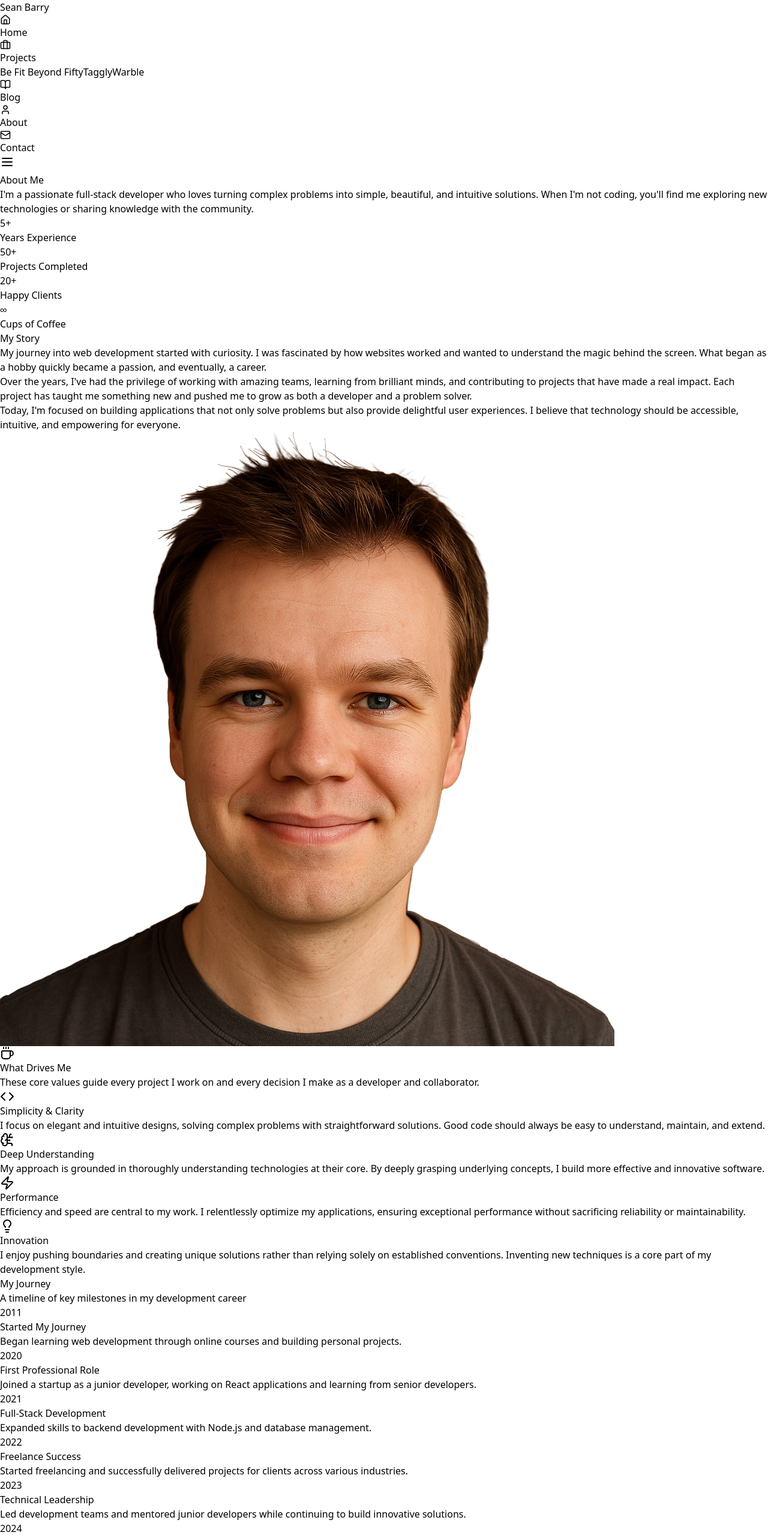
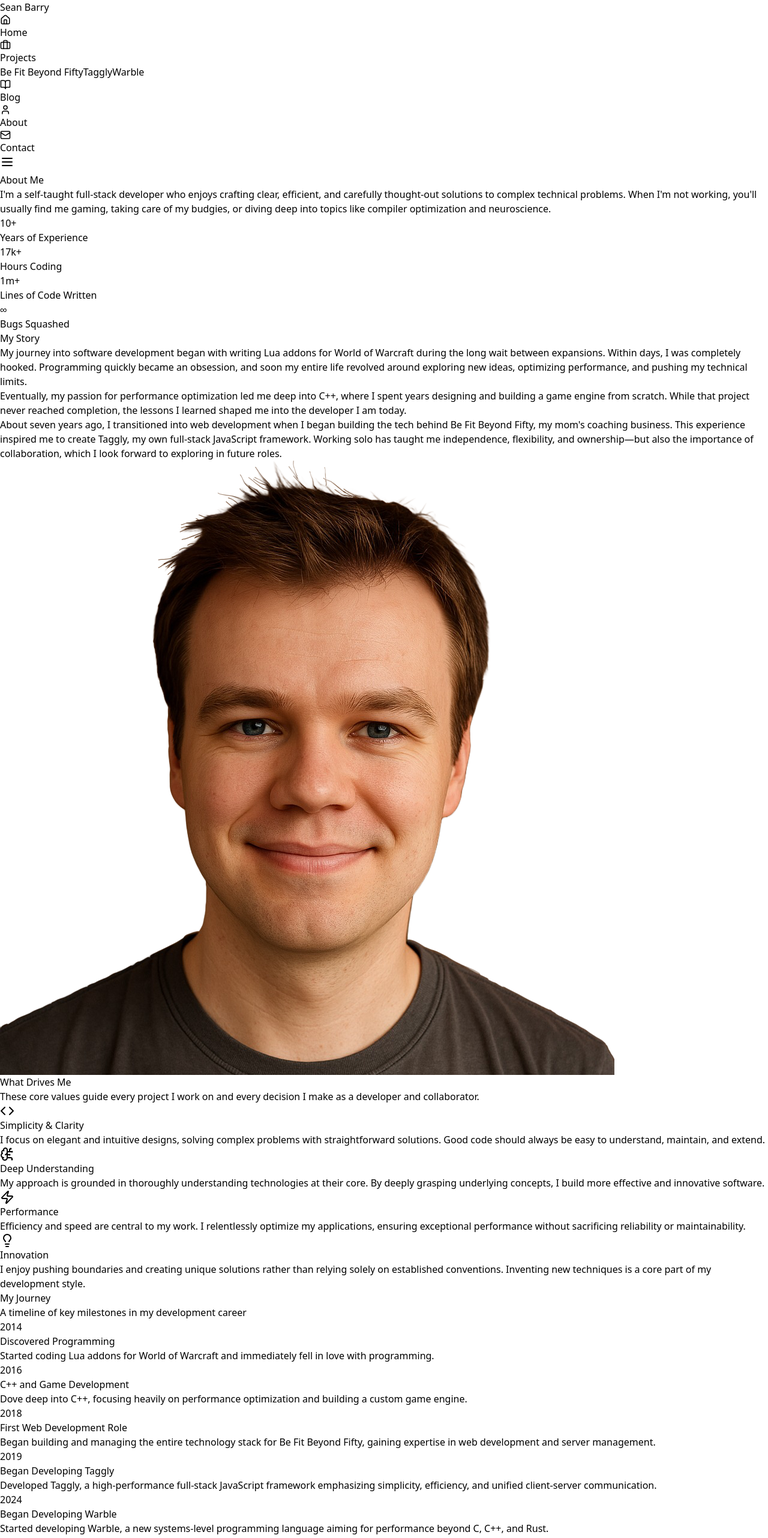
Before and after one commit to sean-andrew-barry/portfolio, a React (Vite) app: page /about in a window 1280 px wide. Shown: the top 2564 px of the page at 60% size. Built offline with nearby package versions, Linux system fonts and the light colour scheme.

Commit message:
Fixing placeholder text and minor tweaks

```diff
--- a/src/components/Contact.jsx
+++ b/src/components/Contact.jsx
@@ -1,5 +1,6 @@
 import { Mail, MapPin, Send, Github, Linkedin } from 'lucide-react';
 import { useState } from 'react';
+import { identity } from '../data/identity';
 
 export default function Contact() {
   const [formData, setFormData] = useState({
@@ -26,13 +27,13 @@ export default function Contact() {
     {
       icon: Mail,
       label: 'Email',
-      value: 'sean.barry.developer@gmail.com',
-      href: 'mailto:sean.barry.developer@gmail.com'
+      value: identity.email,
+      href: `mailto:${identity.email}`
     },
     {
       icon: MapPin,
       label: 'Location',
-      value: 'Cascade, Idaho',
+      value: identity.location,
       href: '#'
     }
   ];
@@ -40,16 +41,16 @@ export default function Contact() {
   const socialLinks = [
     {
       icon: Github,
+      href: identity.github,
       label: 'GitHub',
-      href: 'https://github.com/sean-andrew-barry',
-      color: 'hover:text-gray-900'
+      color: 'hover:text-gray-900',
     },
     {
       icon: Linkedin,
+      href: identity.linkedin,
       label: 'LinkedIn',
-      href: 'https://www.linkedin.com/in/sean-andrew-barry',
-      color: 'hover:text-blue-600'
-    }
+      color: 'hover:text-blue-600',
+    },
   ];
 
   return (
@@ -188,7 +189,7 @@ export default function Contact() {
                     href={social.href}
                     target="_blank"
                     rel="noopener noreferrer"
-                    className={`w-12 h-12 bg-white rounded-lg shadow-md flex items-center justify-center text-gray-600 ${social.color} transition-all duration-300 hover:shadow-lg hover:scale-110`}
+                    className={`w-12 h-12 bg-white rounded-lg shadow-md flex items-center justify-center text-gray-600 ${social.color ? social.color : ""} transition-all duration-300 hover:shadow-lg hover:scale-110`}
                   >
                     <social.icon size={20} />
                   </a>
@@ -198,10 +199,9 @@ export default function Contact() {
 
             {/* Availability */}
             <div className="bg-gradient-to-r from-purple-600 to-pink-600 rounded-2xl p-6 text-white">
-              <h4 className="text-lg font-semibold mb-2">Currently Available</h4>
+              <h4 className="text-lg font-semibold mb-2">{identity.availability ? "Currently Available" : "Currently Unavailable"}</h4>
               <p className="text-purple-100">
-                I'm open to new freelance projects and full-time opportunities.
-                Let's discuss how we can work together!
+                {identity.availability ? "I'm currently seeking full-time opportunities, but I'm also open to considering contract or freelance projects. Let's connect!" : "I'm not actively seeking new opportunities right now, but feel free to reach out and stay connected."}
               </p>
             </div>
           </div>
--- a/src/components/Hero.jsx
+++ b/src/components/Hero.jsx
@@ -1,5 +1,6 @@
 import { Link } from 'react-router-dom';
 import { ArrowRight, Download } from 'lucide-react';
+import { identity } from '../data/identity';
 
 export default function Hero() {
   const resumeID = "1cTJwaL0CsbM_A018sYk4Kg9mBOwbsbD_MDJiT3T0IGo";
@@ -15,7 +16,7 @@ export default function Hero() {
             <div className="w-full h-full rounded-full bg-gradient-to-r from-slate-700 to-slate-900 p-1 shadow-2xl">
               <img
                 src="/src/assets/images/sean-barry-portrait-transparent-bg-1x1.png"
-                alt="Sean Barry"
+                alt="Sean Barry portrait"
                 className="w-full h-full rounded-full object-cover"
               />
             </div>
@@ -23,7 +24,7 @@ export default function Hero() {
         </div>
 
         <h1 className="text-5xl md:text-7xl font-bold text-white mb-6 leading-tight">
-          Sean Barry
+          {identity.name}
         </h1>
 
         <p className="text-xl md:text-2xl text-gray-300 mb-4 max-w-3xl mx-auto">
--- a/src/components/Navbar.jsx
+++ b/src/components/Navbar.jsx
@@ -1,6 +1,7 @@
 import { useState, useEffect } from "react";
 import { NavLink, useLocation } from 'react-router-dom';
 import { Menu, X, Home, Briefcase, User, Mail, BookOpen } from "lucide-react";
+import { identity } from '../data/identity';
 
 const navLinks = [
   { to: "/", label: "Home", icon: Home },
@@ -61,7 +62,7 @@ export default function Navbar() {
             scrolled || !isHome ? 'text-gray-900' : 'text-white'
           }`}
         >
-          Sean Barry
+          {identity.name}
         </NavLink>
 
         {/* Desktop Nav */}
--- a/src/components/Projects.jsx
+++ b/src/components/Projects.jsx
@@ -17,7 +17,7 @@ export default function Projects() {
         {/* Featured Projects */}
         <div className="space-y-16">
           {projects.map((project, index) => (
-            <Project project={project} index={index} />
+            <Project key={project.title} project={project} index={index} />
           ))}
         </div>
       </div>
--- a/src/components/Skills.jsx
+++ b/src/components/Skills.jsx
@@ -6,38 +6,56 @@ export default function Skills() {
   const skillCategories = {
     frontend: {
       title: 'Frontend',
+      subtitle: 'Frontend Technologies',
       skills: [
-        { name: 'React', level: 95 },
-        { name: 'JavaScript', level: 90 },
-        { name: 'TypeScript', level: 85 },
-        { name: 'Tailwind CSS', level: 90 },
-        { name: 'Next.js', level: 80 },
-        { name: 'Vue.js', level: 70 }
-      ]
+        { name: 'JavaScript', level: 98 },
+        { name: 'React', level: 80 },
+        { name: 'TypeScript', level: 75 },
+        { name: 'HTML & CSS', level: 95 },
+        { name: 'Tailwind CSS', level: 80 },
+        { name: 'Bulma CSS', level: 85 },
+        { name: 'WebSockets', level: 90 },
+        { name: 'Accessibility', level: 80 },
+      ],
     },
     backend: {
       title: 'Backend',
+      subtitle: 'Backend Technologies',
       skills: [
-        { name: 'Node.js', level: 85 },
-        { name: 'Python', level: 80 },
-        { name: 'Express.js', level: 85 },
-        { name: 'PostgreSQL', level: 75 },
-        { name: 'MongoDB', level: 70 },
-        { name: 'GraphQL', level: 65 }
-      ]
+        { name: 'Node.js', level: 95 },
+        { name: 'Express.js', level: 80 },
+        { name: 'MongoDB', level: 92 },
+        { name: 'REST APIs', level: 90 },
+        { name: 'Server Management', level: 85 },
+        { name: 'C++', level: 95 },
+        { name: 'C#', level: 75 },
+        { name: 'PHP', level: 40 },
+        { name: 'Java', level: 40 },
+        { name: 'Python', level: 65 },
+        { name: 'SQL', level: 55 },
+      ],
     },
     tools: {
       title: 'Tools & Others',
+      subtitle: 'Tools & Other Skills',
       skills: [
-        { name: 'Git', level: 90 },
-        { name: 'Docker', level: 75 },
-        { name: 'AWS', level: 70 },
-        { name: 'Figma', level: 80 },
-        { name: 'Jest', level: 85 },
-        { name: 'Webpack', level: 75 }
-      ]
-    }
+        { name: 'Git & GitHub', level: 80 },
+        { name: 'DigitalOcean', level: 85 },
+        { name: 'Linux (Ubuntu)', level: 85 },
+        { name: 'Optimization & Performance', level: 95 },
+        { name: 'Testing & Debugging', level: 90 },
+        { name: 'Compiler Design', level: 90 },
+        { name: 'Kit.com (Email Marketing)', level: 90 },
+        { name: 'AWS', level: 75 },
+        { name: 'Security', level: 87 },
+        { name: 'Facebook Ads', level: 75 },
+        { name: 'API Integrations', level: 85 },
+        { name: 'GraphQL', level: 80 },
+        { name: 'Stripe', level: 80 },
+      ],
+    },
   };
+
 
   return (
     <section className="py-24 bg-gray-50">
@@ -59,11 +77,10 @@ export default function Skills() {
               <button
                 key={key}
                 onClick={() => setActiveCategory(key)}
-                className={`px-6 py-3 rounded-lg font-semibold transition-all duration-300 ${
-                  activeCategory === key
+                className={`px-6 py-3 rounded-lg font-semibold transition-all duration-300 ${activeCategory === key
                     ? 'bg-gradient-to-r from-purple-600 to-pink-600 text-white shadow-lg'
                     : 'bg-white text-gray-700 hover:bg-gray-100 shadow-md'
-                }`}
+                  }`}
               >
                 {category.title}
               </button>
@@ -73,11 +90,11 @@ export default function Skills() {
 
         <div className="bg-white rounded-2xl shadow-xl p-8">
           <h3 className="text-2xl font-bold text-gray-900 mb-8 text-center">
-            {skillCategories[activeCategory].title} Technologies
+            {skillCategories[activeCategory].subtitle}
           </h3>
 
           <div className="grid md:grid-cols-2 gap-6">
-            {skillCategories[activeCategory].skills.map((skill, index) => (
+            {skillCategories[activeCategory].skills.sort((a, b) => b.level - a.level).map((skill, index) => (
               <div key={skill.name} className="space-y-2">
                 <div className="flex justify-between items-center">
                   <span className="font-semibold text-gray-800">{skill.name}</span>
--- /dev/null
+++ b/src/data/identity.js
@@ -0,0 +1,8 @@
+export const identity = {
+  name: "Sean Barry",
+  email: "sean.barry.developer@gmail.com",
+  location: "Cascade, Idaho",
+  availability: true,
+  github: "https://github.com/sean-andrew-barry",
+  linkedin: "https://www.linkedin.com/in/sean-andrew-barry",
+};
--- a/src/data/journey.js
+++ b/src/data/journey.js
@@ -1,32 +1,27 @@
 export const journey = [
   {
-    year: 2011,
-    title: 'Started My Journey',
-    description: 'Began learning web development through online courses and building personal projects.'
+    year: 2014,
+    title: 'Discovered Programming',
+    description: 'Started coding Lua addons for World of Warcraft and immediately fell in love with programming.'
   },
   {
-    year: 2020,
-    title: 'First Professional Role',
-    description: 'Joined a startup as a junior developer, working on React applications and learning from senior developers.'
+    year: 2016,
+    title: 'C++ and Game Development',
+    description: 'Dove deep into C++, focusing heavily on performance optimization and building a custom game engine.'
   },
   {
-    year: 2021,
-    title: 'Full-Stack Development',
-    description: 'Expanded skills to backend development with Node.js and database management.'
+    year: 2018,
+    title: 'First Web Development Role',
+    description: 'Began building and managing the entire technology stack for Be Fit Beyond Fifty, gaining expertise in web development and server management.'
   },
   {
-    year: 2022,
-    title: 'Freelance Success',
-    description: 'Started freelancing and successfully delivered projects for clients across various industries.'
-  },
-  {
-    year: 2023,
-    title: 'Technical Leadership',
-    description: 'Led development teams and mentored junior developers while continuing to build innovative solutions.'
+    year: 2019,
+    title: 'Began Developing Taggly',
+    description: 'Developed Taggly, a high-performance full-stack JavaScript framework emphasizing simplicity, efficiency, and unified client-server communication.'
   },
   {
     year: 2024,
-    title: 'Continuous Growth',
-    description: 'Focusing on emerging technologies and building products that make a real impact.'
+    title: 'Began Developing Warble',
+    description: 'Started developing Warble, a new systems-level programming language aiming for performance beyond C, C++, and Rust.'
   }
 ];
--- a/src/data/projects.js
+++ b/src/data/projects.js
@@ -5,7 +5,6 @@ export const projects = [
     title: 'Be Fit Beyond Fifty',
     description: 'A comprehensive fitness platform I\'ve built and maintained for over 7 years, specifically designed for users over 50. This has been my primary focus, serving thousands of users with personalized workout plans, health monitoring, and progress tracking.',
     image: '/src/assets/images/be-fit-beyond-fifty-sunflower-logo.png',
-    // image: 'https://images.pexels.com/photos/416778/pexels-photo-416778.jpeg?auto=compress&cs=tinysrgb&w=800',
     imageAlt: "Be Fit Beyond Fifty sunflower logo",
     icon: Dumbbell,
     tags: ['7 Years Development', 'Production Website', 'Health & Fitness', 'PHP', 'MySQL'],
--- a/src/pages/About.jsx
+++ b/src/pages/About.jsx
@@ -5,10 +5,10 @@ import { developerValues } from '../data/developerValues';
 
 export default function About() {
   const stats = [
-    { number: '5+', label: 'Years Experience' },
-    { number: '50+', label: 'Projects Completed' },
-    { number: '20+', label: 'Happy Clients' },
-    { number: '∞', label: 'Cups of Coffee' }
+    { number: '10+', label: 'Years of Experience' },
+    { number: '17k+', label: 'Hours Coding' },
+    { number: '1m+', label: 'Lines of Code Written' },
+    { number: '∞', label: 'Bugs Squashed' }
   ];
 
   return (
@@ -20,9 +20,7 @@ export default function About() {
             About Me
           </h1>
           <p className="text-xl text-gray-300 max-w-3xl mx-auto leading-relaxed">
-            I'm a passionate full-stack developer who loves turning complex problems
-            into simple, beautiful, and intuitive solutions. When I'm not coding,
-            you'll find me exploring new technologies or sharing knowledge with the community.
+            I'm a self-taught full-stack developer who enjoys crafting clear, efficient, and carefully thought-out solutions to complex technical problems. When I'm not working, you'll usually find me gaming, taking care of my budgies, or diving deep into topics like compiler optimization and neuroscience.
           </p>
         </div>
       </section>
@@ -51,20 +49,15 @@ export default function About() {
               <h2 className="text-4xl font-bold text-gray-900 mb-6">My Story</h2>
               <div className="space-y-6 text-lg text-gray-700 leading-relaxed">
                 <p>
-                  My journey into web development started with curiosity. I was fascinated
-                  by how websites worked and wanted to understand the magic behind the screen.
-                  What began as a hobby quickly became a passion, and eventually, a career.
+                  My journey into software development began with writing Lua addons for World of Warcraft during the long wait between expansions. Within days, I was completely hooked. Programming quickly became an obsession, and soon my entire life revolved around exploring new ideas, optimizing performance, and pushing my technical limits.
                 </p>
+
                 <p>
-                  Over the years, I've had the privilege of working with amazing teams,
-                  learning from brilliant minds, and contributing to projects that have
-                  made a real impact. Each project has taught me something new and pushed
-                  me to grow as both a developer and a problem solver.
+                  Eventually, my passion for performance optimization led me deep into C++, where I spent years designing and building a game engine from scratch. While that project never reached completion, the lessons I learned shaped me into the developer I am today.
                 </p>
+
                 <p>
-                  Today, I'm focused on building applications that not only solve problems
-                  but also provide delightful user experiences. I believe that technology
-                  should be accessible, intuitive, and empowering for everyone.
+                  About seven years ago, I transitioned into web development when I began building the tech behind Be Fit Beyond Fifty, my mom's coaching business. This experience inspired me to create Taggly, my own full-stack JavaScript framework. Working solo has taught me independence, flexibility, and ownership—but also the importance of collaboration, which I look forward to exploring in future roles.
                 </p>
               </div>
             </div>
@@ -76,9 +69,9 @@ export default function About() {
                   className="w-full h-full object-cover rounded-2xl"
                 />
               </div>
-              <div className="absolute -bottom-6 -right-6 w-24 h-24 bg-white rounded-full flex items-center justify-center shadow-xl">
+              {/* <div className="absolute -bottom-6 -right-6 w-24 h-24 bg-white rounded-full flex items-center justify-center shadow-xl">
                 <Coffee className="w-12 h-12 text-purple-600" />
-              </div>
+              </div> */}
             </div>
           </div>
         </div>
@@ -167,6 +160,22 @@ export default function About() {
           </div>
         </div>
       </section>
+
+      {/* Budgies Section */}
+      <section className="py-12 bg-gradient-to-br from-slate-700 to-slate-900 text-white">
+        <div className="max-w-4xl mx-auto px-4 text-center">
+          <figure>
+            <img
+              src="/src/assets/images/budgies-eating-millet.jpg"
+              alt="My three budgies eating millet"
+              className="w-full h-full object-cover rounded-2xl"
+            />
+            <figcaption className="mt-4 text-sm italic text-slate-300">
+              My dedicated development team providing moral support.
+            </figcaption>
+          </figure>
+        </div>
+      </section>
     </div>
   );
 }
```
Also changed, not shown: src/components/Footer.jsx (+27 -26 lines), src/assets/images/budgies-eating-millet.jpg (added), src/assets/images/budgies.jpg (added).
